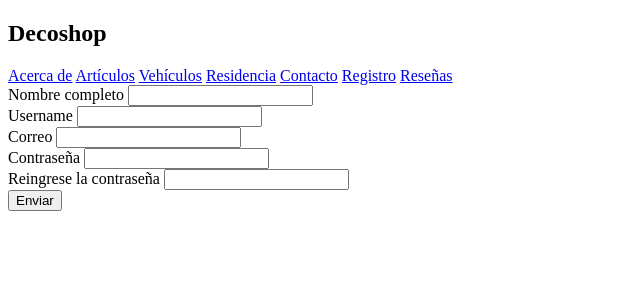
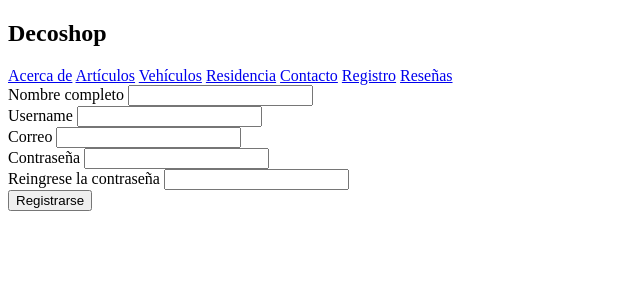
Before and after one commit to Sasafg/Ambiente-Web-Cliente-Servidor, a PHP site: page /php/registro.php in a window 1280 px wide. Shown: the top 300 px of the page, without its empty margins (0-640 px from the left). Run offline with PHP 8.4, Linux system fonts and the light colour scheme.

Commit message:
Correccion boton Registro

```diff
--- a/php/registro.php
+++ b/php/registro.php
@@ -40,7 +40,7 @@
             <input type="password" name="password2" id="password2" minlength="8" required>
         </div>
 
-        <button type="submit" onclick="procesaRegistro()">Enviar</button>
+        <button type="submit" onclick="procesaRegistro()">Registrarse</button>
     </form>
 
     <script src="../cookie/Cookie.js"></script>
```
